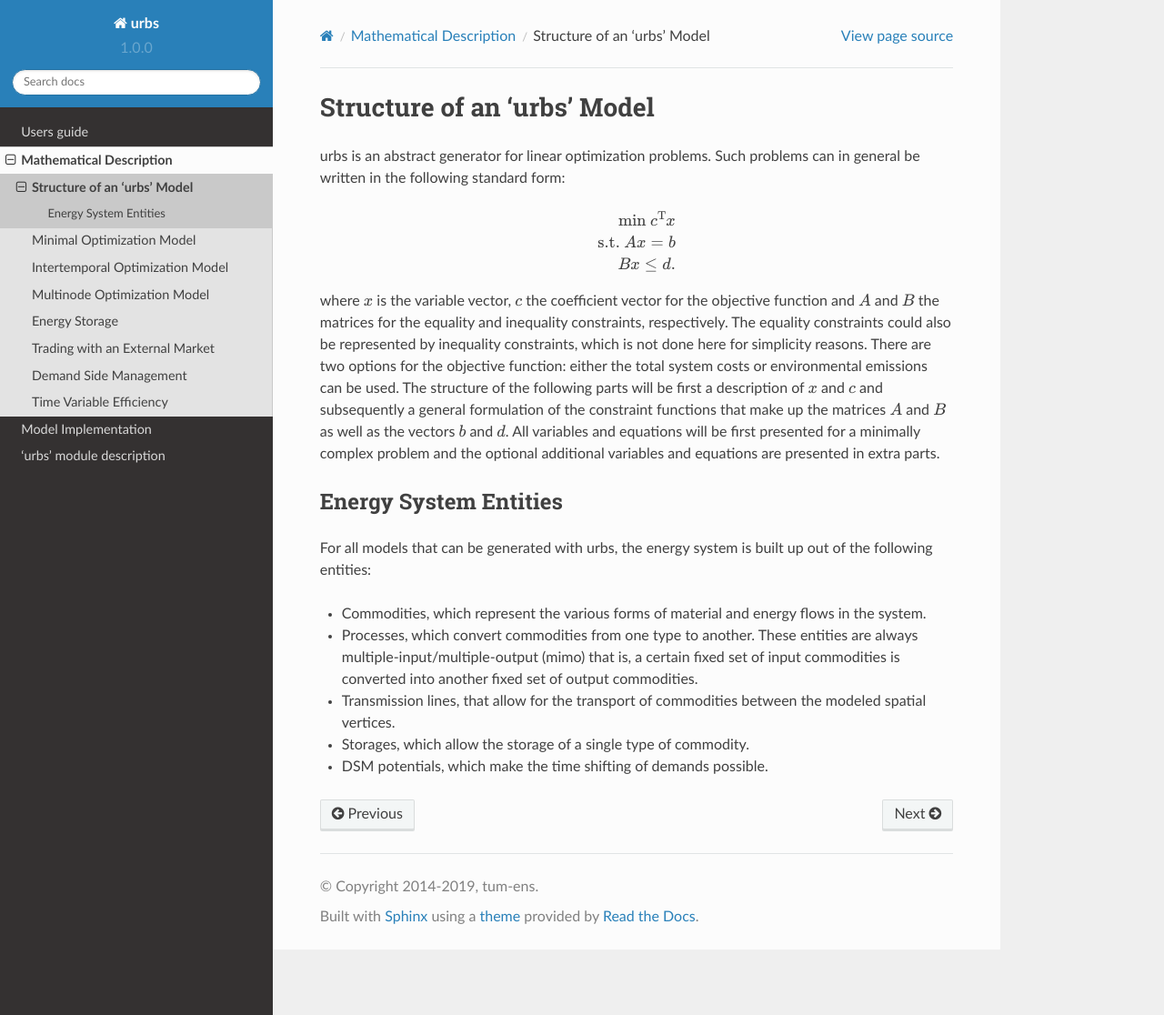
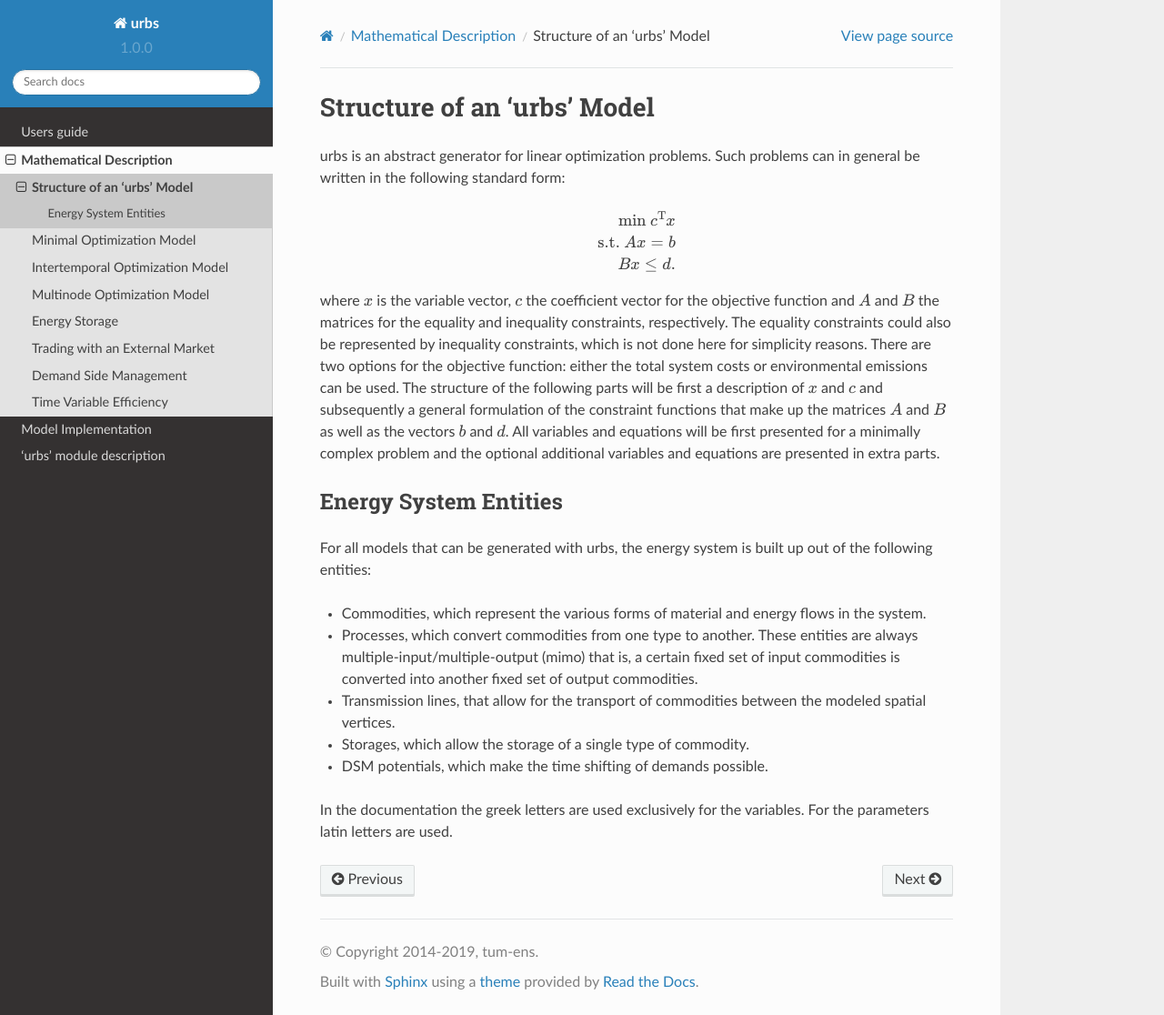
Before and after one commit to tum-ens/urbs, a Sphinx documentation site: the page built from doc/theorydoc/intro.rst, in a window 1280 px wide and 1116 px high. Shown: the whole window at 91% size. Built offline with Sphinx 7.4.7 and the Read the Docs theme 2.0.0, drawn with Linux system fonts in a browser that asks for light colours.

Commit message:
Errors m9,m10

```diff
--- a/doc/theorydoc/intro.rst
+++ b/doc/theorydoc/intro.rst
@@ -39,3 +39,6 @@ out of the following entities:
   modeled spatial vertices.
 * Storages, which allow the storage of a single type of commodity.
 * DSM potentials, which make the time shifting of demands possible.
+
+In the documentation the greek letters are used exclusively for the variables. For the parameters latin letters
+are used.
--- a/doc/theorydoc/min_prob.rst
+++ b/doc/theorydoc/min_prob.rst
@@ -164,7 +164,7 @@ the matrices :math:`A` and :math:`B` are discussed now.
 Process Expansion Constraints
 -----------------------------
 The unit expansion constraints are independent of the modeled time. In case of
-the minimal model the are restricted to two constraints only limiting the
+the minimal model they are restricted to two constraints only limiting the
 allowed capacity expansion for each process. The total capacity of a given
 process is simply given by:
 
```
